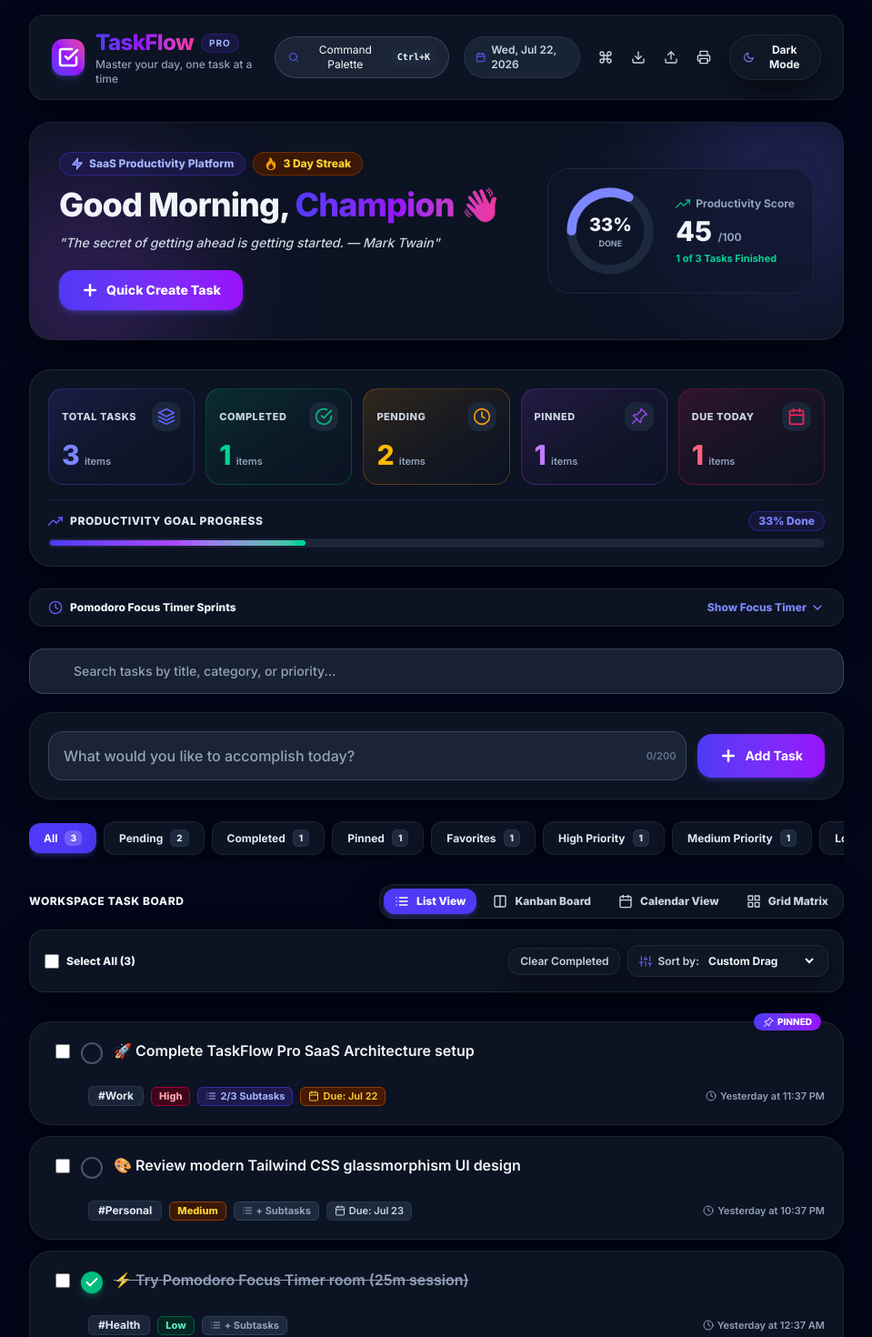
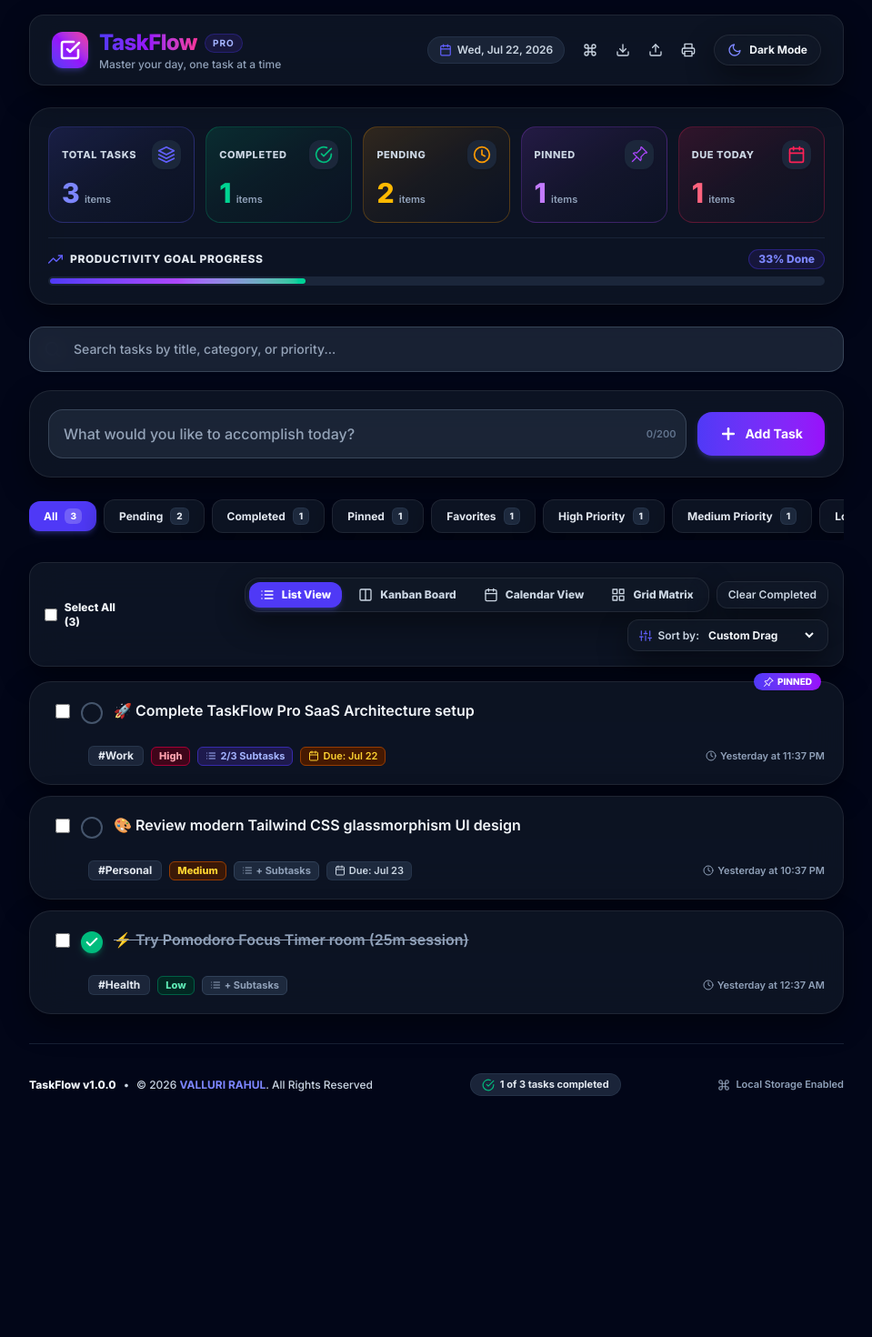
Before and after one commit to bunnyvalluri/To-do-list-React, a React (Vite) app: page / in a window 1280 px wide. Shown: the top 1470 px of the page at 91% size, without its empty margins (160-1119 px from the left). After the commit the page ends 1245 px from the top, so only its background shows below. Built offline with nearby package versions, Linux system fonts and the light colour scheme.

Commit message:
Enhance single page UX with direct List/Kanban/Grid view toggling

```diff
--- a/src/App.jsx
+++ b/src/App.jsx
@@ -1,27 +1,20 @@
 import React, { useState, useRef, useEffect } from 'react';
 import { useTheme } from './hooks/useTheme';
 import { useTasks } from './hooks/useTasks';
-import { useCommandPalette } from './hooks/useCommandPalette';
 import { Header } from './components/Header';
-import { HeroDashboard } from './components/dashboard/HeroDashboard';
 import { Statistics } from './components/Statistics';
 import { SearchBar } from './components/SearchBar';
 import { TaskInput } from './components/TaskInput';
 import { FilterTabs } from './components/FilterTabs';
 import { BulkActions } from './components/BulkActions';
-import { ViewToggle } from './components/ui/ViewToggle';
 import { TaskList } from './components/TaskList';
 import { KanbanView } from './components/tasks/KanbanView';
 import { GridView } from './components/tasks/GridView';
-import { PomodoroWidget } from './components/dashboard/PomodoroWidget';
 import { DeleteModal } from './components/DeleteModal';
 import { KeyboardShortcutsModal } from './components/KeyboardShortcutsModal';
-import { CommandPalette } from './components/common/CommandPalette';
 import { ToastSnackbar } from './components/ToastSnackbar';
 import { Footer } from './components/Footer';
-import { parseTasksJSON, exportTasksToJSON } from './utils/helpers';
-import { FiClock, FiChevronDown, FiChevronUp } from 'react-icons/fi';
-import { motion, AnimatePresence } from 'framer-motion';
+import { parseTasksJSON } from './utils/helpers';
 
 export default function App() {
   const { theme, toggleTheme } = useTheme();
@@ -63,11 +56,9 @@
     showToast
   } = useTasks();
 
-  const { isOpen: isCommandPaletteOpen, open: openCommandPalette, close: closeCommandPalette } = useCommandPalette();
   const fileInputRef = useRef(null);
   const taskInputContainerRef = useRef(null);
   const [isShortcutsOpen, setIsShortcutsOpen] = useState(false);
-  const [showFocusTimer, setShowFocusTimer] = useState(false);
 
   // Delete modal state
   const [deleteModalConfig, setDeleteModalConfig] = useState({
@@ -165,51 +156,17 @@
       />
 
       <div className="w-full max-w-4xl flex flex-col flex-1">
-        {/* Header Section with Command Palette & Shortcuts */}
+        {/* Header Section */}
         <Header
           theme={theme}
           toggleTheme={toggleTheme}
           tasks={tasks}
           onImportClick={() => fileInputRef.current?.click()}
           onOpenShortcuts={() => setIsShortcutsOpen(true)}
-          onOpenCommandPalette={openCommandPalette}
         />
-
-        {/* Hero Banner: Greeting, Streak & Circular Progress Ring */}
-        <HeroDashboard stats={stats} onOpenTaskModal={handleFocusTaskInput} />
 
         {/* Statistics Dashboard */}
         <Statistics stats={stats} />
-
-        {/* Expandable Focus Timer Pill */}
-        <div className="w-full mb-6">
-          <button
-            onClick={() => setShowFocusTimer(!showFocusTimer)}
-            className="w-full glass-card px-5 py-3 rounded-2xl border border-indigo-500/20 flex items-center justify-between hover:bg-slate-100/60 dark:hover:bg-slate-800/60 transition-all text-xs font-extrabold text-slate-800 dark:text-slate-100 shadow-xs cursor-pointer"
-          >
-            <div className="flex items-center gap-2">
-              <FiClock className="w-4 h-4 text-indigo-500" />
-              <span>Pomodoro Focus Timer Sprints</span>
-            </div>
-            <div className="flex items-center gap-1 text-indigo-600 dark:text-indigo-400">
-              <span>{showFocusTimer ? 'Hide Focus Timer' : 'Show Focus Timer'}</span>
-              {showFocusTimer ? <FiChevronUp className="w-4 h-4" /> : <FiChevronDown className="w-4 h-4" />}
-            </div>
-          </button>
-
-          <AnimatePresence>
-            {showFocusTimer && (
-              <motion.div
-                initial={{ height: 0, opacity: 0 }}
-                animate={{ height: 'auto', opacity: 1 }}
-                exit={{ height: 0, opacity: 0 }}
-                className="mt-3 overflow-hidden"
-              >
-                <PomodoroWidget />
-              </motion.div>
-            )}
-          </AnimatePresence>
-        </div>
 
         {/* Search Bar */}
         <SearchBar
@@ -217,7 +174,7 @@
           setSearchQuery={setSearchQuery}
         />
 
-        {/* Task Input Section */}
+        {/* Task Input Section with Dynamic Categories */}
         <div ref={taskInputContainerRef}>
           <TaskInput
             onAddTask={addTask}
@@ -226,7 +183,7 @@
           />
         </div>
 
-        {/* Filter Tabs */}
+        {/* Filter Tabs with Dynamic Categories */}
         <FilterTabs
           activeFilter={activeFilter}
           setActiveFilter={setActiveFilter}
@@ -234,15 +191,7 @@
           dynamicCategories={dynamicCategories}
         />
 
-        {/* Bulk Actions & View Switcher Bar */}
-        <div className="w-full space-y-3 mb-4">
-          <div className="flex items-center justify-between gap-2 flex-wrap">
-            <span className="text-xs font-black text-slate-800 dark:text-slate-100 uppercase tracking-wider">
-              Workspace Task Board
-            </span>
-            <ViewToggle activeView={activeView} setActiveView={setActiveView} />
-          </div>
-
+        {/* Bulk Actions, View Switcher & Sort Controls Bar */}
         <BulkActions
           totalVisibleTasks={filteredAndSortedTasks.length}
           selectedTaskIds={selectedTaskIds}
@@ -253,11 +202,12 @@
           onClearCompleted={clearCompleted}
           sortOption={sortOption}
           setSortOption={setSortOption}
+          activeView={activeView}
+          setActiveView={setActiveView}
           visibleTaskIds={visibleTaskIds}
         />
-        </div>
 
-        {/* Main Task List rendering selected View (List, Kanban, Grid) */}
+        {/* Workspace Views (List, Kanban, Grid) */}
         {activeView === 'kanban' && (
           <KanbanView
             tasks={filteredAndSortedTasks}
@@ -300,7 +250,7 @@
           />
         )}
 
-        {(activeView === 'list' || !['kanban', 'grid'].includes(activeView)) && (
+        {(activeView === 'list' || !activeView || activeView === 'calendar') && (
           <TaskList
             tasks={filteredAndSortedTasks}
             searchQuery={searchQuery}
@@ -325,19 +275,6 @@
         <Footer totalTasks={stats.total} completedTasks={stats.completed} />
       </div>
 
-      {/* Command Palette Overlay (Ctrl + K) */}
-      <CommandPalette
-        isOpen={isCommandPaletteOpen}
-        onClose={closeCommandPalette}
-        onOpenTaskModal={handleFocusTaskInput}
-        setActivePage={() => {}}
-        toggleTheme={toggleTheme}
-        theme={theme}
-        onExport={() => exportTasksToJSON(tasks)}
-        onImportClick={() => fileInputRef.current?.click()}
-        onClearCompleted={clearCompleted}
-      />
-
       {/* Delete Confirmation Modal */}
       <DeleteModal
         isOpen={deleteModalConfig.isOpen}
--- a/src/components/BulkActions.jsx
+++ b/src/components/BulkActions.jsx
@@ -1,6 +1,7 @@
 import React from 'react';
 import { FiCheckSquare, FiSquare, FiCheckCircle, FiTrash2, FiX } from 'react-icons/fi';
 import { SortSelect } from './SortSelect';
+import { ViewToggle } from './ui/ViewToggle';
 import { motion, AnimatePresence } from 'framer-motion';
 
 export function BulkActions({
@@ -13,6 +14,8 @@
   onClearCompleted,
   sortOption,
   setSortOption,
+  activeView,
+  setActiveView,
   visibleTaskIds
 }) {
   const isAllSelected =
@@ -48,8 +51,13 @@
         </label>
       </div>
 
-      {/* Bulk Action Controls */}
-      <div className="flex items-center gap-2 flex-wrap">
+      {/* View Toggle + Bulk Action Controls */}
+      <div className="flex items-center gap-2 flex-wrap w-full sm:w-auto justify-between sm:justify-end">
+        {/* View Switcher (List, Kanban, Grid) */}
+        {activeView && setActiveView && (
+          <ViewToggle activeView={activeView} setActiveView={setActiveView} />
+        )}
+
         <AnimatePresence>
           {hasSelection && (
             <motion.div
--- a/src/components/Header.jsx
+++ b/src/components/Header.jsx
@@ -1,10 +1,10 @@
 import React from 'react';
-import { FiCheckSquare, FiCalendar, FiPrinter, FiDownload, FiUpload, FiCommand, FiSearch } from 'react-icons/fi';
+import { FiCheckSquare, FiCalendar, FiPrinter, FiDownload, FiUpload, FiCommand } from 'react-icons/fi';
 import { ThemeToggle } from './ThemeToggle';
 import { printTaskList, exportTasksToJSON } from '../utils/helpers';
 import { motion } from 'framer-motion';
 
-export function Header({ theme, toggleTheme, tasks, onImportClick, onOpenShortcuts, onOpenCommandPalette }) {
+export function Header({ theme, toggleTheme, tasks, onImportClick, onOpenShortcuts }) {
   const currentDate = new Date().toLocaleDateString(undefined, {
     weekday: 'short',
     month: 'short',
@@ -38,18 +38,6 @@
           </div>
         </div>
 
-        {/* Command Palette Trigger Search Pill */}
-        {onOpenCommandPalette && (
-          <button
-            onClick={onOpenCommandPalette}
-            className="hidden lg:flex items-center gap-2 px-3.5 py-1.5 rounded-full glass-input text-xs text-slate-400 dark:text-slate-500 hover:text-slate-700 dark:hover:text-slate-200 transition-all border border-slate-200 dark:border-slate-800"
-          >
-            <FiSearch className="w-3.5 h-3.5 text-indigo-500" />
-            <span>Command Palette</span>
-            <kbd className="px-1.5 py-0.5 rounded bg-slate-200 dark:bg-slate-800 text-[10px] font-mono font-bold">Ctrl+K</kbd>
-          </button>
-        )}
-
         {/* Date, Actions & Theme Toggle */}
         <div className="flex items-center gap-2 sm:gap-3 w-full sm:w-auto justify-between sm:justify-end">
           {/* Current Date */}
@@ -63,10 +51,10 @@
             <motion.button
               whileHover={{ scale: 1.05 }}
               whileTap={{ scale: 0.95 }}
-              onClick={onOpenCommandPalette || onOpenShortcuts}
+              onClick={onOpenShortcuts}
               className="p-2 rounded-full hover:bg-slate-200/60 dark:hover:bg-slate-800 text-slate-600 dark:text-slate-300 transition-colors"
-              title="Command Palette (Ctrl + K)"
-              aria-label="Open Command Palette"
+              title="Keyboard Shortcuts"
+              aria-label="View keyboard shortcuts"
             >
               <FiCommand className="w-4 h-4" />
             </motion.button>
```
Lines whose indentation alone changed are shown as unchanged.
